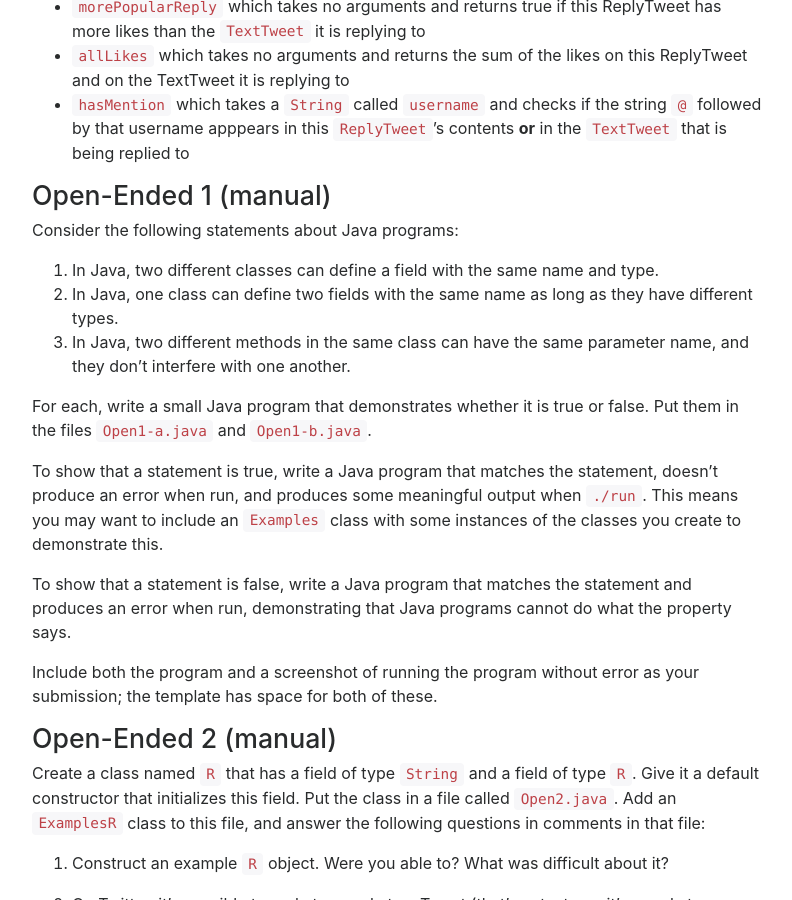
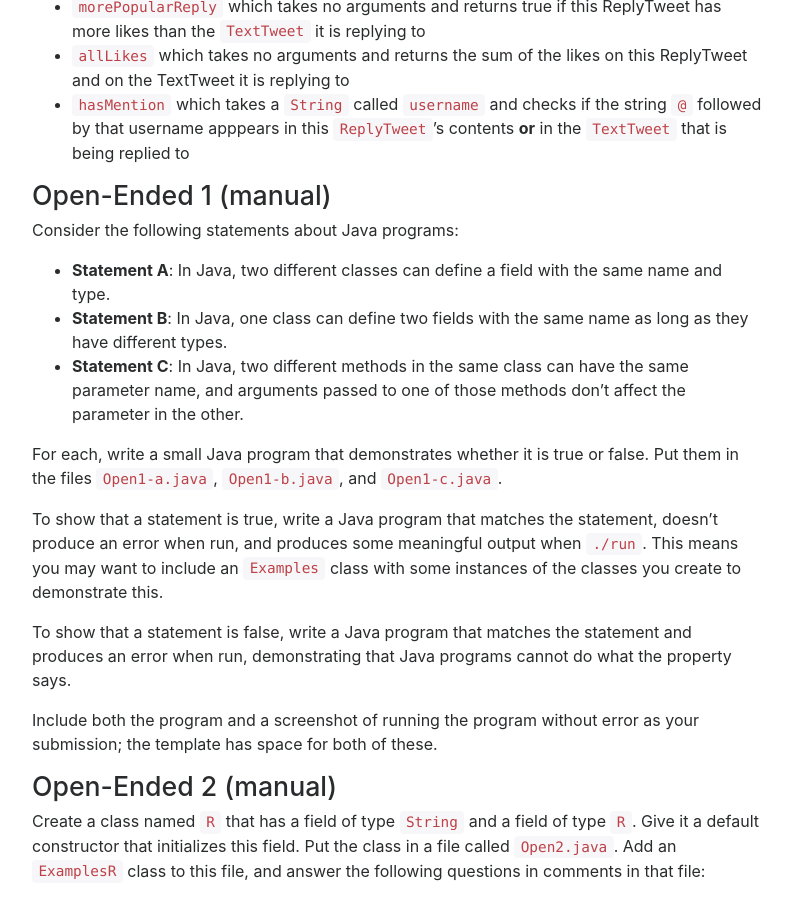
Before and after one commit to ucsd-cse11-s20/ucsd-cse11-s20.github.io, a Jekyll site: the page built from pa3/index.md, in a window 1280 px wide and 900 px high, scrolled down 1638 px. Shown: the whole window, without its empty margins (243-1035 px from the left). Built offline with Jekyll 4.4.1, drawn with Linux system fonts in a browser that asks for light colours; nearby versions of some CDN libraries.

Commit message:
wordsmithing

```diff
--- a/pa3/index.md
+++ b/pa3/index.md
@@ -93,15 +93,16 @@ methods:
 
 Consider the following statements about Java programs:
 
-1. In Java, two different classes can define a field with the same name and
+- **Statement A**: In Java, two different classes can define a field with the same name and
 type.
-2. In Java, one class can define two fields with the same name as long as they
+- **Statement B**: In Java, one class can define two fields with the same name as long as they
 have different types.
-3. In Java, two different methods in the same class can have the same parameter
-name, and they don't interfere with one another.
+- **Statement C**: In Java, two different methods in the same class can have the same parameter
+name, and arguments passed to one of those methods don't affect the parameter in the other.
 
 For each, write a small Java program that demonstrates whether it is true or
-false. Put them in the files `Open1-a.java` and `Open1-b.java`.
+false. Put them in the files `Open1-a.java`, `Open1-b.java`, and
+`Open1-c.java`.
 
 To show that a statement is true, write a Java program that matches the
 statement, doesn't produce an error when run, and produces some meaningful
```
